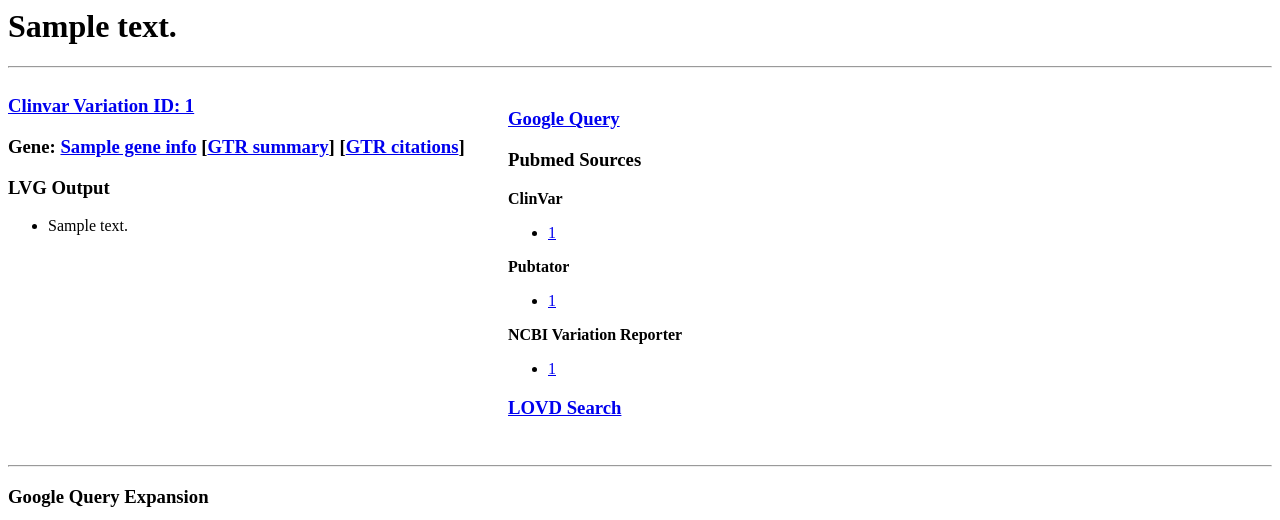
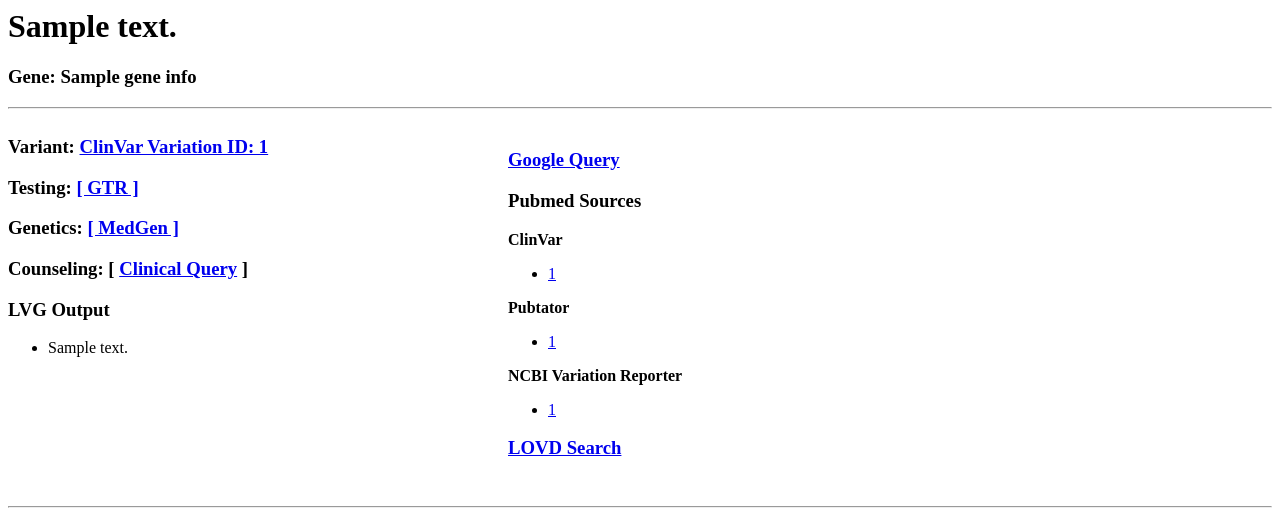
Before and after one commit to text2gene/text2gene, a Flask app: template text2gene/templates/query.html in a window 1280 px wide. Shown: the top 520 px of the page. Run offline with Flask 2, Linux system fonts and the light colour scheme; the template is opened without the code that fills it: most values are stand-ins (such as "Sample title", 1, 10 or a date in 2020).

Commit message:
mostly cosmetic upgrades. bugfix related to avoiding duplication of terms in GoogleQuery.

```diff
--- a/api-shell.py
+++ b/api-shell.py
@@ -45,6 +45,7 @@ hgvs_text_c1 = 'NM_001232.3:c.919G>C'
 hgvs_text_c2 = 'NM_198578.3:c.6055G>A'
 
 hgvs_text_delins = 'NM_000125.3:c.1339_1340delTGinsGC'
+hgvs_text_intron = 'NM_033453.3:c.124+21A>C'
 
 hgvs_text_g1 = 'NC_000001.10:g.100316615_100316616delAG'
 hgvs_text_g2 = 'NC_000001.10:g.100345603G>T'
--- a/text2gene/report_utils.py
+++ b/text2gene/report_utils.py
@@ -31,8 +31,12 @@ class GeneInfo(object):
         return 'http://www.genenames.org/cgi-bin/search?search_type=all&search={}&submit=Submit'.format(self.gene_name)
 
     @property
-    def gtr_pubmeds_url(self):
+    def gene_pubmeds_url(self):
         return 'http://www.ncbi.nlm.nih.gov/pubmed/?LinkName=gene_pubmed&from_uid={gene_id}'.format(gene_id=self.gene_id)
+
+    @property
+    def pubmed_clinical_query_url(self):
+        return 'http://www.ncbi.nlm.nih.gov/pubmed/clinical?term={}[Gene]#clincat=Diagnosis,Narrow;medgen=Genetic'.format(self.gene_name)
 
 
 def hgvs_to_clinvar_variationID(hgvs_text):
--- a/text2gene/templates/query.html
+++ b/text2gene/templates/query.html
@@ -31,19 +31,18 @@
 
 <div class="clear">
     <h1>{{ hgvs_text }}</h1>
+    <h3>Gene: {% if gene_info %}{{ gene_info.gene_name }}{% else %}unknown{% endif %}</h3>
     <span class="error">{{ error_msg }}</span>
 </div>
 
 <hr />
 
 <div id="left">
-    <h3>{% if clinvar.url %}<a href="{{ clinvar.url }}">Clinvar Variation ID: {{ clinvar.variationID }}</a>{% else %} Clinvar Variation ID: unknown{% endif %}</h3>
+    <h3>Variant: {% if clinvar.url %}<a href="{{ clinvar.url }}">ClinVar Variation ID: {{ clinvar.variationID }}</a>{% else %} ClinVar Variation ID: unknown{% endif %}</h3>
 
-    {% if gene_info %}<h3>Gene: <a href="{{ gene_info.medgen_url }}">{{ gene_info.gene_name }}</a>
-      [<a href="{{ gene_info.gtr_url }}">GTR summary</a>] [<a href="{{ gene_info.gtr_pubmeds_url }}">GTR citations</a>]</h3>
-    {% else %}
-    <h3>Gene: unknown</h3>
-    {% endif %}
+    <h3>Testing: {% if gene_info %}<a href="{{ gene_info.gtr_url }}">[ GTR ]</a>{% endif %}</h3>
+    <h3>Genetics: {% if gene_info %}<a href="{{ gene_info.medgen_url }}">[ MedGen ]{% endif %}</a>
+    <h3>Counseling: {% if gene_info %}[ <a href="{{ gene_info.pubmed_clinical_query_url }}">Clinical Query</a> ]{% endif %}</h3>
 
     <h3>LVG Output</h3>
     <ul>
```
Also changed, not shown: text2gene/googlequery.py (+9 -1 lines).
